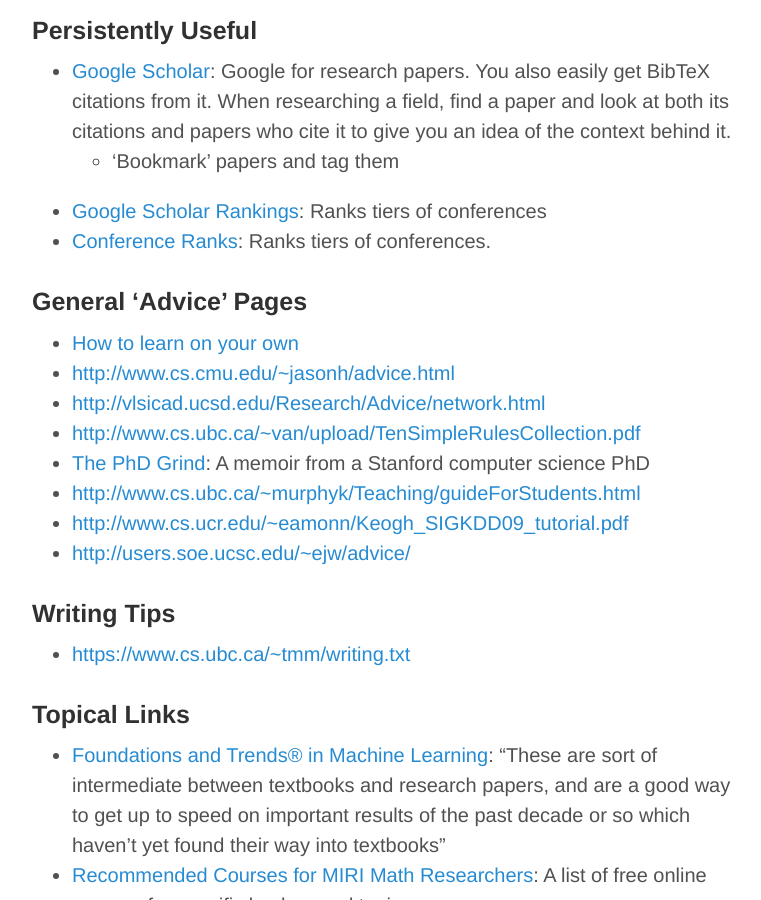
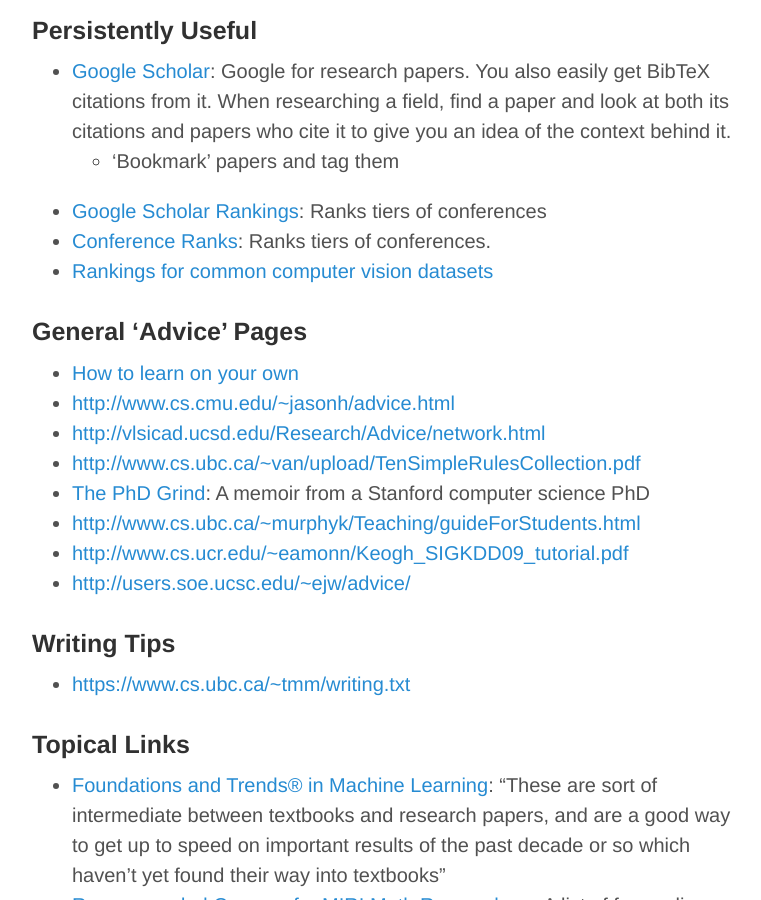
Before and after one commit to victorgan/victorgan.github.io, a Jekyll site: the page built from _posts/2014-08-18-useful-sites-for-research.md, in a window 1280 px wide and 900 px high, scrolled down 2655 px. Shown: the whole window, without its empty margins (248-1009 px from the left). Built offline with Jekyll 4.4.1, drawn with Linux system fonts in a browser that asks for light colours; comment, search, counter and statistics services are not loaded.

Commit message:
Update 2014-08-18-useful-sites-for-research.md

```diff
--- a/_posts/2014-08-18-useful-sites-for-research.md
+++ b/_posts/2014-08-18-useful-sites-for-research.md
@@ -100,6 +100,7 @@
   tiers of conferences
 - [Conference Ranks](http://www.conferenceranks.com): Ranks tiers of
   conferences.
+- [Rankings for common computer vision datasets](http://rodrigob.github.io/are_we_there_yet/build/)
 
 ### General 'Advice' Pages
 - [How to learn on your own](http://www.metacademy.org/roadmaps/rgrosse/learn_on_your_own)
```
